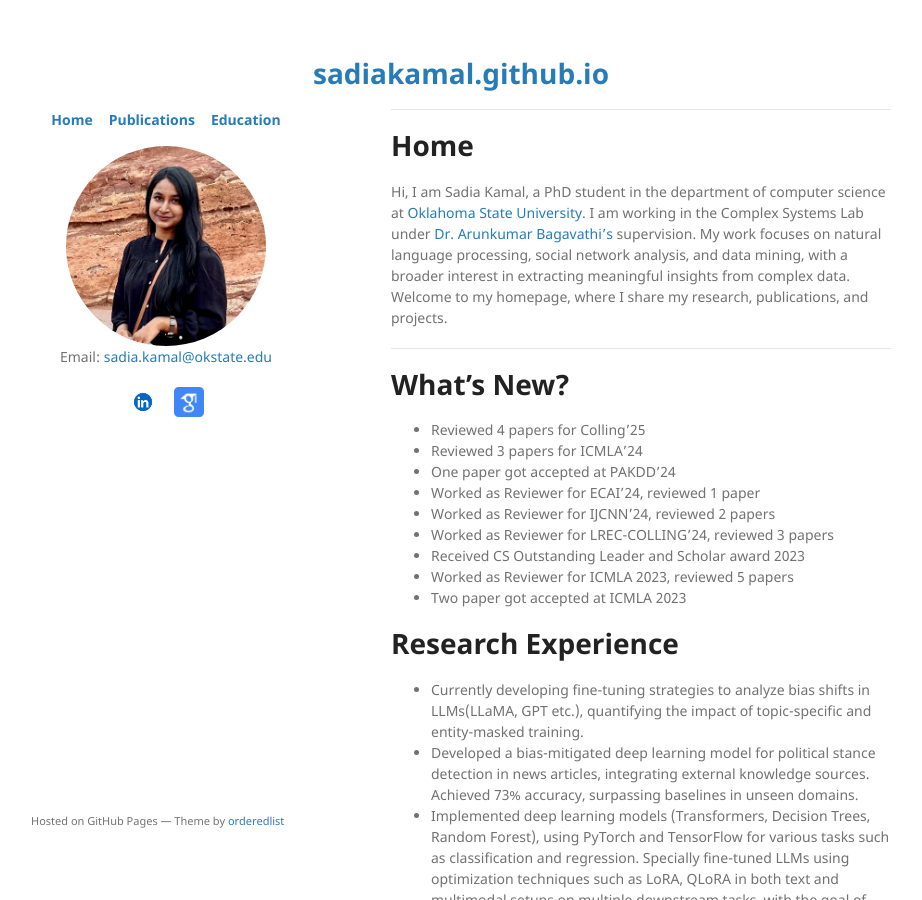
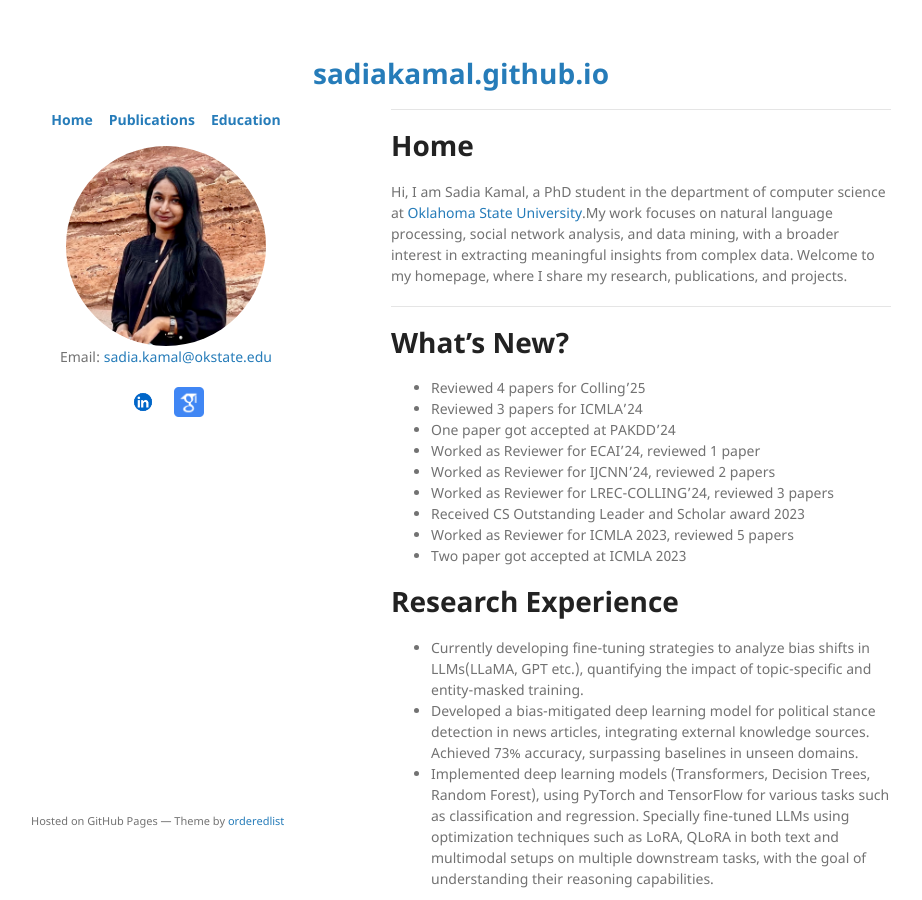
Before and after one commit to sadiakamal/sadiakamal.github.io, a Jekyll site: the page built from index.md, in a window 1280 px wide and 900 px high. Shown: the whole window, without its empty margins (179-1101 px from the left). Built offline with Jekyll 4.4.1, drawn with Linux system fonts in a browser that asks for light colours; the repository's description, which GitHub fills in, is left out.

Commit message:
Update index.md

```diff
--- a/index.md
+++ b/index.md
@@ -7,7 +7,7 @@ layout: default
 
 # Home
 
-Hi, I am Sadia Kamal, a PhD student in the department of computer science at [Oklahoma State University](https://go.okstate.edu). I am working in the Complex Systems Lab under [Dr. Arunkumar Bagavathi's](https://arunkumar.okstate.edu) supervision. My work focuses on natural language processing, social network analysis, and data mining, with a broader interest in extracting meaningful insights from complex data. Welcome to my homepage, where I share my research, publications, and projects.
+Hi, I am Sadia Kamal, a PhD student in the department of computer science at [Oklahoma State University](https://go.okstate.edu).My work focuses on natural language processing, social network analysis, and data mining, with a broader interest in extracting meaningful insights from complex data. Welcome to my homepage, where I share my research, publications, and projects.
 
 ---
 
```
